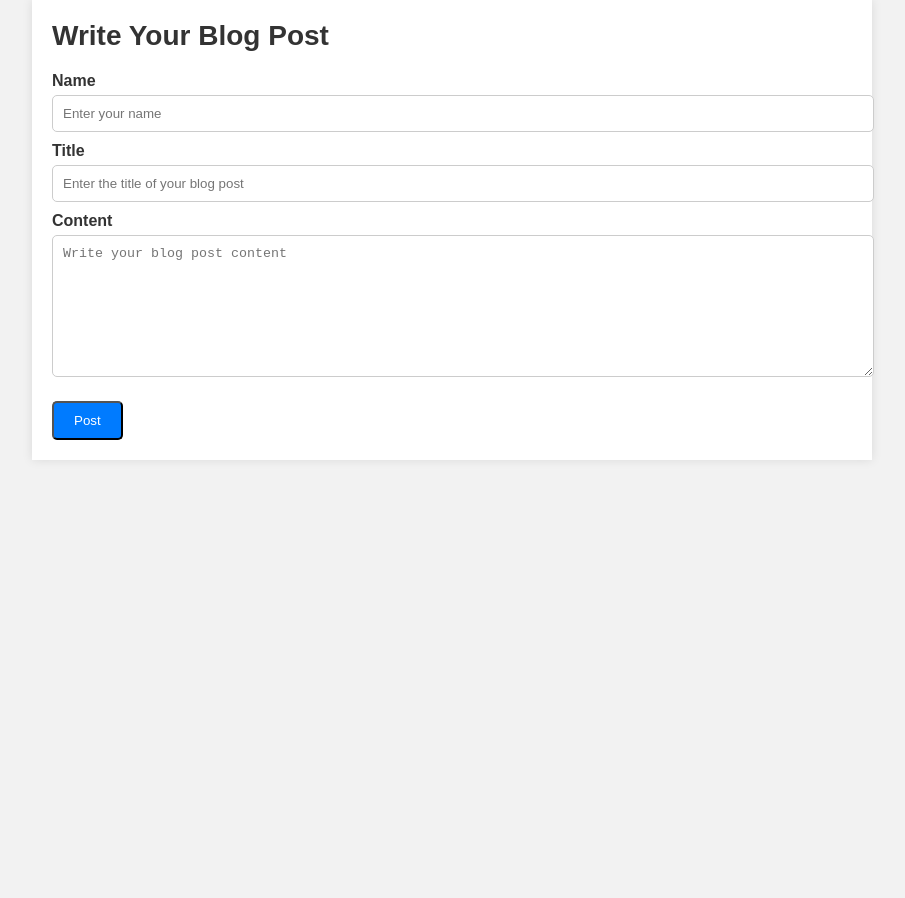
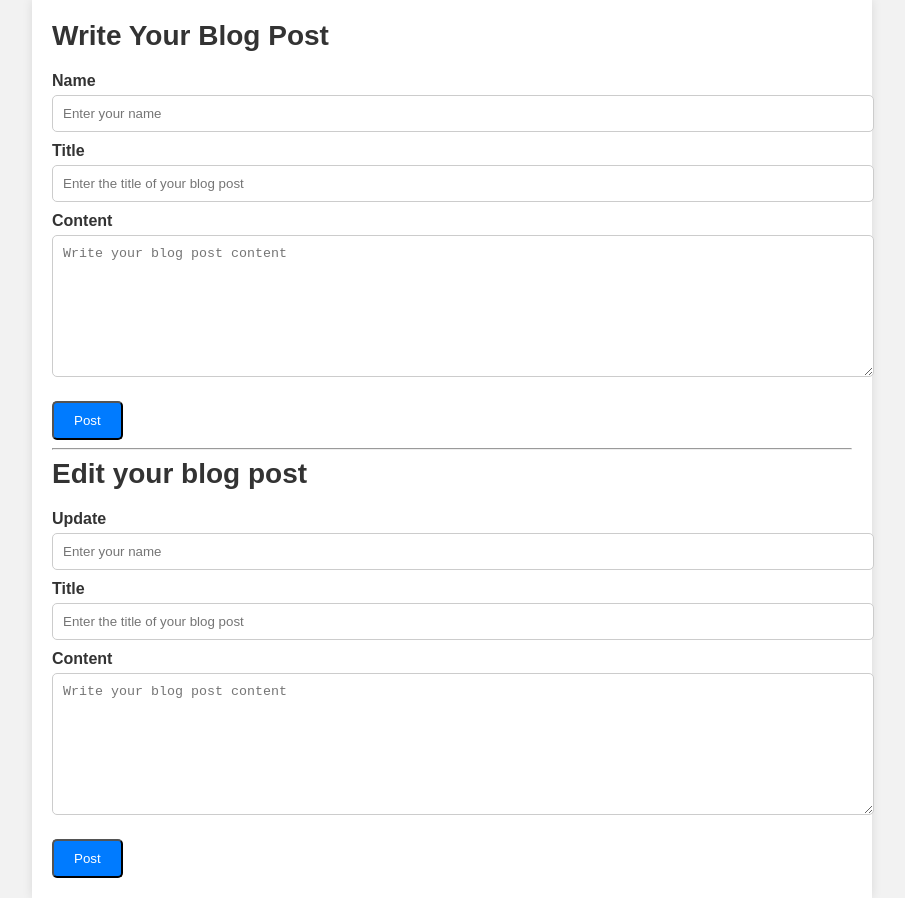
Before and after one commit to aliveevie/blog_posts_api, a website: page public/index.html in a window 1280 px wide. Shown: the whole page, without its empty margins (188-1093 px from the left). Before the commit the page ends 800 px from the top, so only its background shows below. Drawn offline with Linux system fonts and the light colour scheme.

Commit message:
feat: modifies files

```diff
--- a/public/index.html
+++ b/public/index.html
@@ -26,6 +26,24 @@
 
             <button type="submit" class="button">Post</button>
         </form>
+        <hr>
+        <h1>Edit your blog post</h1>
+        <form class="blog-form" action="/" method="post" >
+            <label for="name" class="form-label">Update</label>
+            <input  type="text" id="post-title" class="form-input" placeholder="Enter your name"
+            name="author" required/>
+            <label for="post-title" class="form-label">Title</label>
+            <input type="text" id="post-title" class="form-input" placeholder="Enter the title of your blog post"
+            name="title"
+            required>
+
+            <label for="post-content" class="form-label">Content</label>
+            <textarea id="post-content" class="form-textarea" placeholder="Write your blog post content" rows="8" required
+            name="post"
+            ></textarea>
+
+            <button type="submit" class="button">Post</button>
+        </form>
     </div>
 </body>
 </html>
```
Also changed, not shown: src/server.ts (+9 -2 lines), 1 other file.
